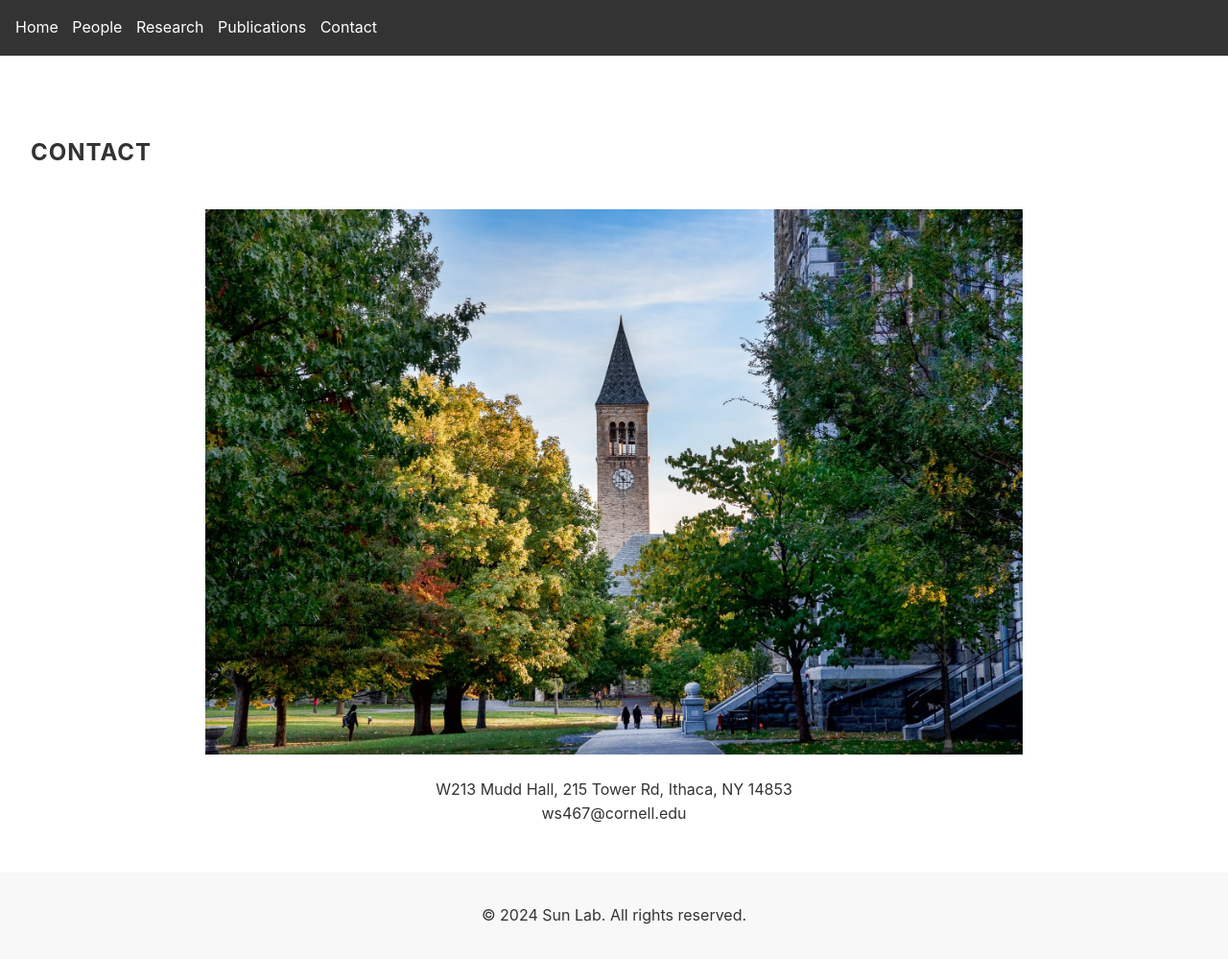
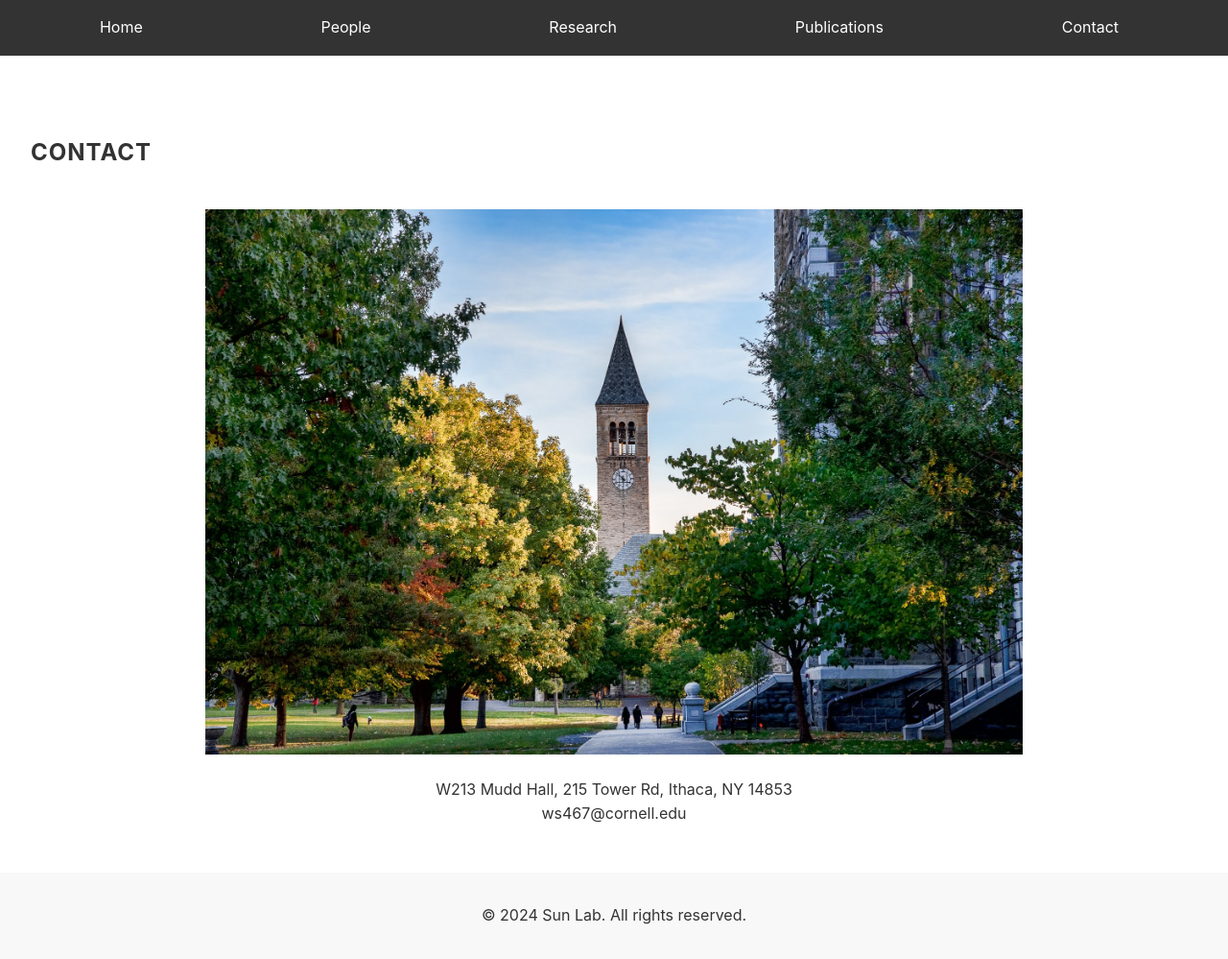
Before and after one commit to neuroai/my-awesome-site, a Jekyll site: the page built from contact.md, in a window 1280 px wide. Shown: the whole page at 96% size. Built offline with Jekyll 4.4.1, drawn with Linux system fonts in a browser that asks for light colours.

Commit message:
Update custom.css

```diff
--- a/assets/css/custom.css
+++ b/assets/css/custom.css
@@ -11,15 +11,14 @@
 nav {
     background-color: #333;
     padding: 1em;
-    display: flex;
-    justify-content: space-between;
-    align-items: center;
 }
 
 nav ul {
     list-style-type: none;
     padding: 0;
     margin: 0;
+    display: flex;
+    justify-content: space-around;
 }
 
 nav ul li {
@@ -33,20 +32,17 @@
 }
 
 .header-title {
-    display: inline-block;
-    margin-left: auto;
-    color: white;
+    padding: 1em;
+    background-color: #f8f8f8;
+    margin-top: 0;
+    margin-bottom: 20px;
+    text-align: left;
 }
 
 .header-title h1 {
-    font-size: 1.5em;
+    font-size: 2em;
     margin: 0;
-}
-
-/* Header */
-header {
-    background-color: #f8f8f8;
-    padding: 0;
+    color: #333;
 }
 
 /* Footer */
```
